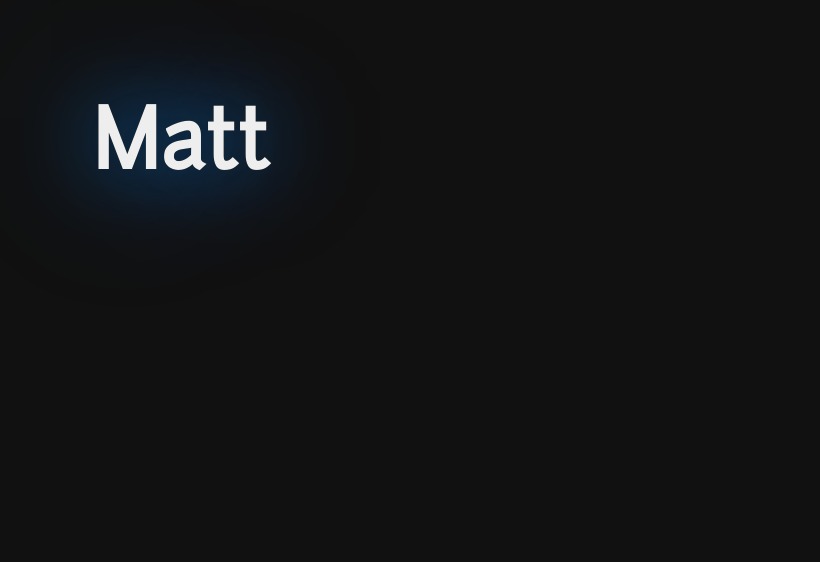
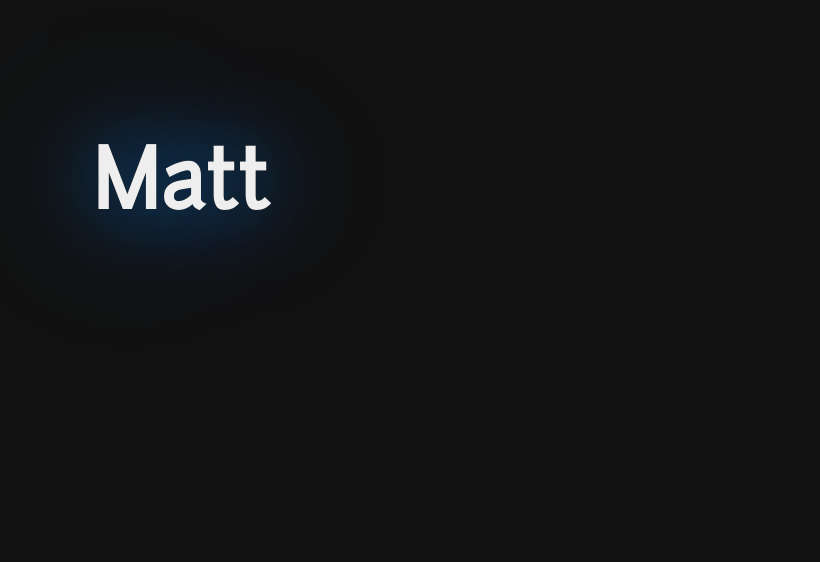
Before and after one commit to yamatt/yaMatt-site, a plain HTML site: page index.html in a window 1280 px wide. Shown: the part 211-773 px from the top of the page, without its empty margins (460-1280 px from the left). Drawn offline with Linux system fonts and the light colour scheme.

Commit message:
Better centering on the name

```diff
--- a/style/screen.css
+++ b/style/screen.css
@@ -15,12 +15,12 @@ a img {
 h1 {
   position:	fixed;
   text-align: center;
-  display:	block;
-  width:    80%;
   top:		50%;
   left:		50%;
+  width:    80%;
+  margin-top: -0.5em;
+  margin-left: -40%;
   font-size:	500%;
-  margin:   -1em -40%;
 }
 
 #name {
```
